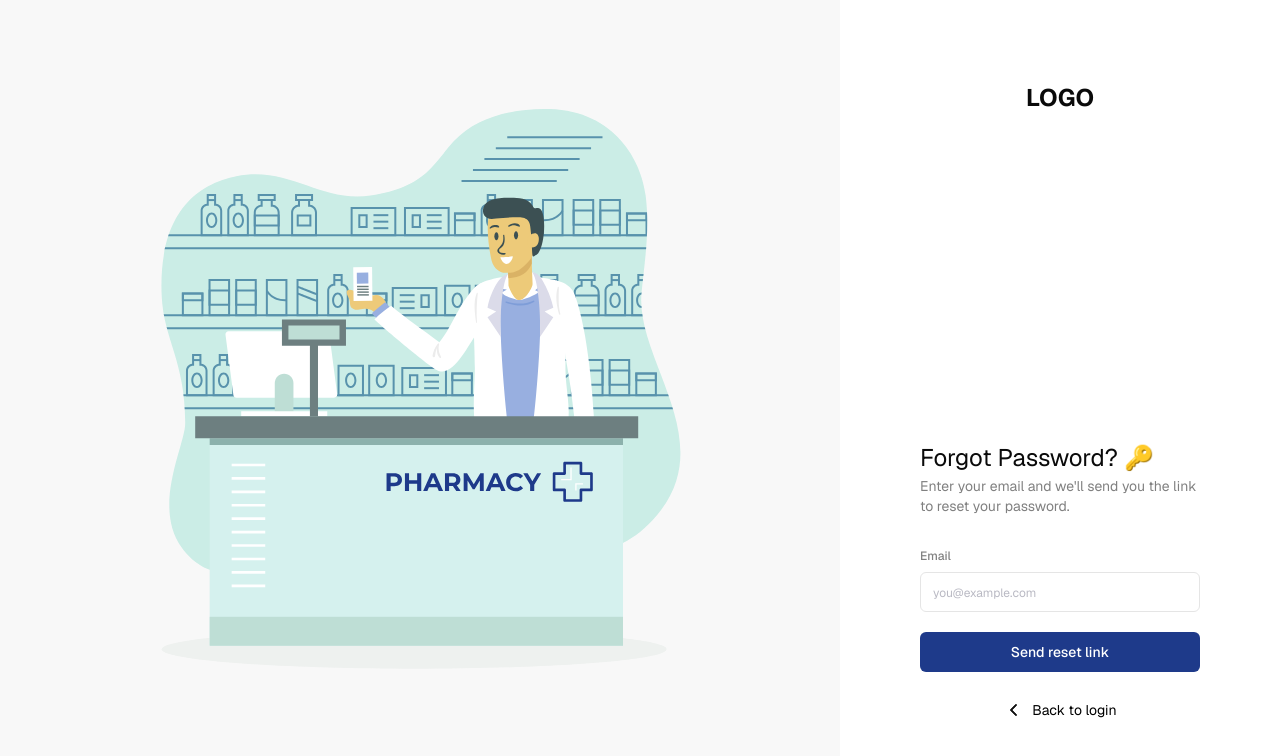
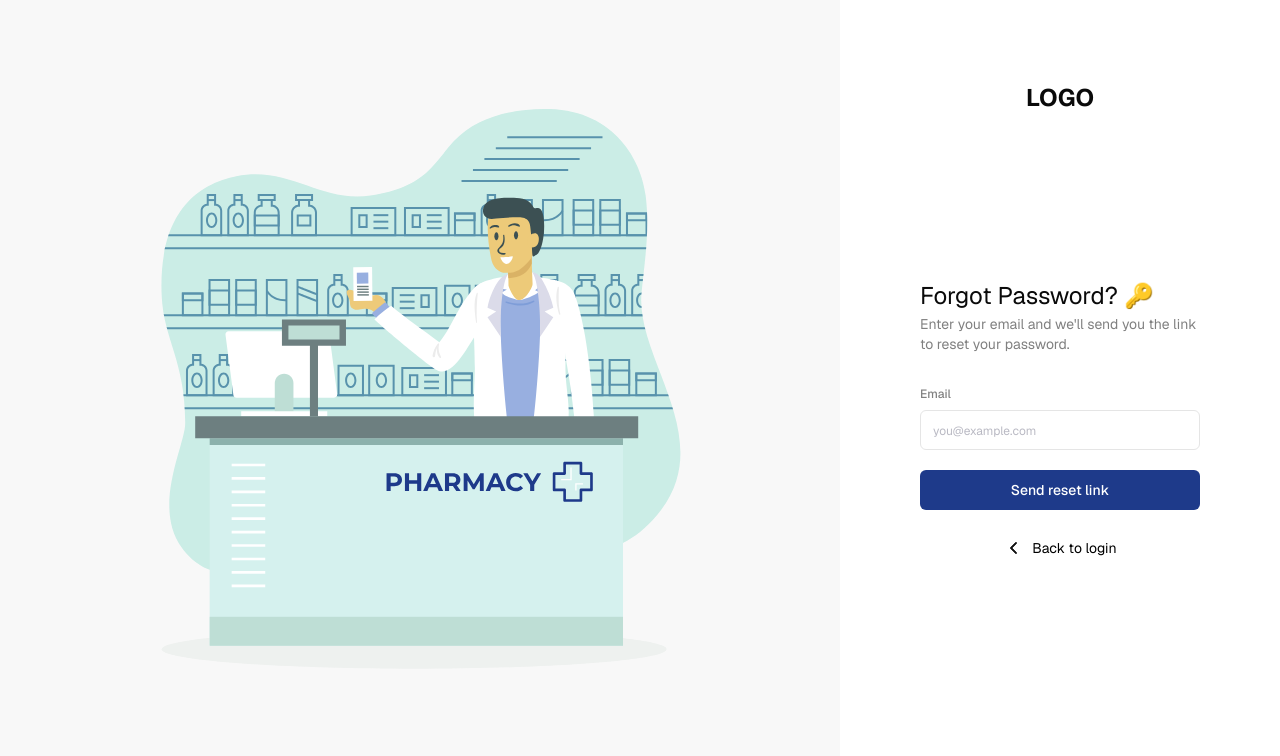
Before and after one commit to Blue-Health-Here/frontend.financialswebapp, a Next.js app: page /forgot-password in a window 1280 px wide. Shown: the top 756 px of the page. Built offline with nearby package versions, Linux system fonts and the light colour scheme.

Commit message:
fix height issue in auth pages

```diff
--- a/app/(auth-pages)/forgot-password/page.tsx
+++ b/app/(auth-pages)/forgot-password/page.tsx
@@ -17,13 +17,15 @@ export default async function ForgotPassword(props: {
     <>
       <div className="flex h-screen">
         <AuthBackgroundImage />
-        <div className="flex-[1] p-10 md:p-20 flex flex-col h-full justify-between">
+        <div className="flex-[1] p-10 md:p-20 flex flex-col h-full min-h-screen">
           <h1 className="text-center font-bold">LOGO</h1>
-          <div className="flex flex-col">
-            <h1 className="font-normal">
-              Forgot Password? 🔑
-            </h1>
-            <p className="text-[grey]">Enter your email and we'll send you the link to reset your password.</p>
+          <div className="flex flex-col h-full justify-center">
+            <div className="">
+              <h1 className="font-normal">
+                Forgot Password? 🔑
+              </h1>
+              <p className="text-[grey]">Enter your email and we'll send you the link to reset your password.</p>
+            </div>
             <form className="flex flex-col min-w-64 gap-y-6">
               <div className="flex flex-col text-[grey] gap-2 [&>input]:mb-3 mt-8 [&>input]:placeholder:text-[#B9B9C3] [&>input]:placeholder:text-[12px] ">
                 <Label size="xs" htmlFor="email">Email</Label>
--- a/app/(auth-pages)/sign-in/page.tsx
+++ b/app/(auth-pages)/sign-in/page.tsx
@@ -13,7 +13,7 @@ export default async function Login(props: { searchParams: Promise<Message> }) {
   return (
     <div className="flex h-screen">
       <AuthBackgroundImage />
-      <div className="flex-[1] p-10 md:p-20 flex flex-col h-full justify-between">
+      <div className="flex-[1] p-10 md:p-20 flex flex-col h-full justify-between min-h-screen">
         <h1 className="text-center font-bold">LOGO</h1>
         <div className="flex flex-col">
           <h1 className="text-[24px] font-normal">
--- a/app/(auth-pages)/sign-up/page.tsx
+++ b/app/(auth-pages)/sign-up/page.tsx
@@ -26,7 +26,7 @@ export default async function Signup(props: {
     <>
       <div className="flex min-h-screen">
         <AuthBackgroundImage />
-        <div className="flex-[1] p-10 md:p-20 flex flex-col h-full justify-between">
+        <div className="flex-[1] p-10 md:p-20 flex flex-col h-full justify-between min-h-screen">
           <h1 className="text-center font-bold">LOGO</h1>
           <div className="flex flex-col py-10">
             <h1 className="font-normal">
```
